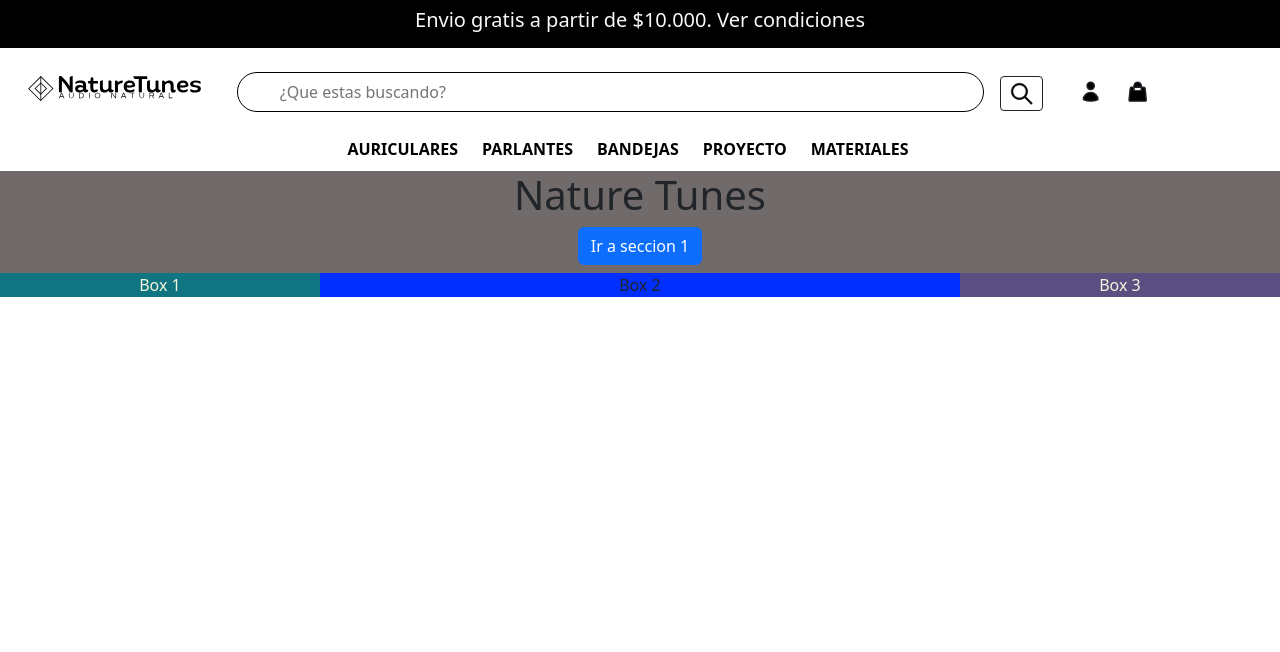
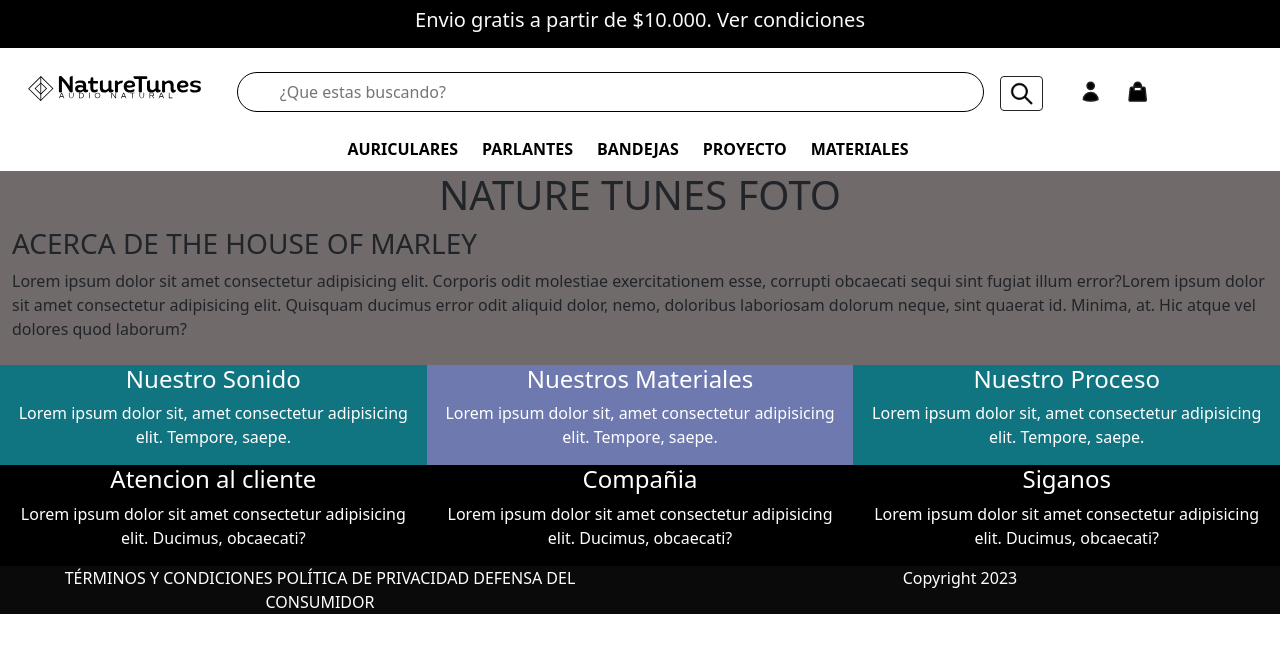
Before and after one commit to MaxiPrandi/NatureTunes, a React (Vite) app in the folder Front/: page / in a window 1280 px wide. Shown: the top 652 px of the page. Built offline with nearby package versions, Linux system fonts and the light colour scheme.

Commit message:
subo estructura web

```diff
--- a/Front/public/styles/App.css
+++ b/Front/public/styles/App.css
@@ -12,18 +12,19 @@
 
 .box1 {
   background-color: rgb(17, 116, 129);
-  color: beige;
+  color: white;
 
 }
 
 .box2 {
-  background-color: rgb(0, 47, 255);
+  background-color: rgb(109, 121, 175);
+  color: white;
 
 }
 
 .box3 {
-  background-color: rgb(89, 79, 128);
-  color: beige;
+  background-color: rgb(17, 116, 129);
+  color: white;
 
 }
 
@@ -71,3 +72,13 @@
   background-color: black;
 
 }
+
+.footer1{
+  background-color: black;
+  color: white;
+}
+
+.footer2{
+  background-color: rgb(10, 10, 10);
+  color: white;
+}
--- a/Front/src/App.jsx
+++ b/Front/src/App.jsx
@@ -3,6 +3,7 @@ import '/public/styles/App.css'
 import { BrowserRouter, Routes, Route } from 'react-router-dom'
 import { Home } from './home'
 import { NavBar } from './partials/Navbar'
+import { Footer } from './partials/Footer'
 import { Seccion1 } from './Seccion1'
 
 function App() {
@@ -15,7 +16,7 @@ function App() {
         <Route path='/' element={<Home />}></Route>
         <Route path='/Seccion1' element={<Seccion1 />}></Route>
       </Routes>
-
+    <Footer />
     </BrowserRouter>
 
 
--- a/Front/src/home.jsx
+++ b/Front/src/home.jsx
@@ -8,16 +8,25 @@ import { Link } from "react-router-dom";
 const Home = () => {
     return (
         <Container fluid className="contenedor">
+            <Row>
+                <h1>NATURE TUNES FOTO</h1>
+            </Row>
+            <Row>
+                <h3 className="text-start">ACERCA DE THE HOUSE OF MARLEY</h3>
+                <p className="text-start">Lorem ipsum dolor sit amet consectetur adipisicing elit. Corporis odit molestiae exercitationem esse, corrupti obcaecati sequi sint fugiat illum error?Lorem ipsum dolor sit amet consectetur adipisicing elit. Quisquam ducimus error odit aliquid dolor, nemo, doloribus laboriosam dolorum neque, sint quaerat id. Minima, at. Hic atque vel dolores quod laborum?</p>
+            </Row>
 
-            <div>
-                <h1>Nature Tunes</h1>
-                <Link to='/seccion1' className='btn btn-primary'>Ir a seccion 1</Link>
-            </div>
 
             <Row>
-                <Col className="box1 mt-2">Box 1</Col>
-                <Col md={6} className="box2 mt-2 ">Box 2</Col>
-                <Col className="box3 mt-2">Box 3</Col>
+                <Col className="box1 mt-2"><h4>Nuestro Sonido </h4>
+                <p>Lorem ipsum dolor sit, amet consectetur adipisicing elit. Tempore, saepe.</p>
+                </Col>
+                <Col className="box2 mt-2 "><h4>Nuestros Materiales </h4>
+                <p>Lorem ipsum dolor sit, amet consectetur adipisicing elit. Tempore, saepe.</p>
+                </Col>
+                <Col className="box3 mt-2"><h4> Nuestro Proceso</h4>
+                <p>Lorem ipsum dolor sit, amet consectetur adipisicing elit. Tempore, saepe.</p>
+                </Col>
             </Row>
 
         </Container>
--- /dev/null
+++ b/Front/src/partials/Footer.jsx
@@ -0,0 +1,36 @@
+import React from "react";
+import '/public/styles/App.css'
+import { Container, Row, Col, Form, Button } from "react-bootstrap"
+import { Link } from "react-router-dom";
+
+
+
+
+const Footer = () => {
+    return(
+        <Container fluid>
+            <Row className="footer1">
+                <Col><h4>Atencion al cliente</h4>
+                <p>Lorem ipsum dolor sit amet consectetur adipisicing elit. Ducimus, obcaecati?</p>
+                </Col>
+                <Col><h4>Compañia </h4>
+                <p>Lorem ipsum dolor sit amet consectetur adipisicing elit. Ducimus, obcaecati?</p>
+                </Col>
+                <Col><h4>Siganos </h4>
+                <p>Lorem ipsum dolor sit amet consectetur adipisicing elit. Ducimus, obcaecati?</p>
+                </Col>
+            </Row>
+            <Row className="footer2">
+                <Col>TÉRMINOS Y CONDICIONES POLÍTICA DE PRIVACIDAD DEFENSA DEL CONSUMIDOR
+                </Col>
+                <Col>Copyright 2023
+                </Col>
+
+            </Row>
+
+        </Container>
+
+    )
+}
+
+export { Footer }
```
